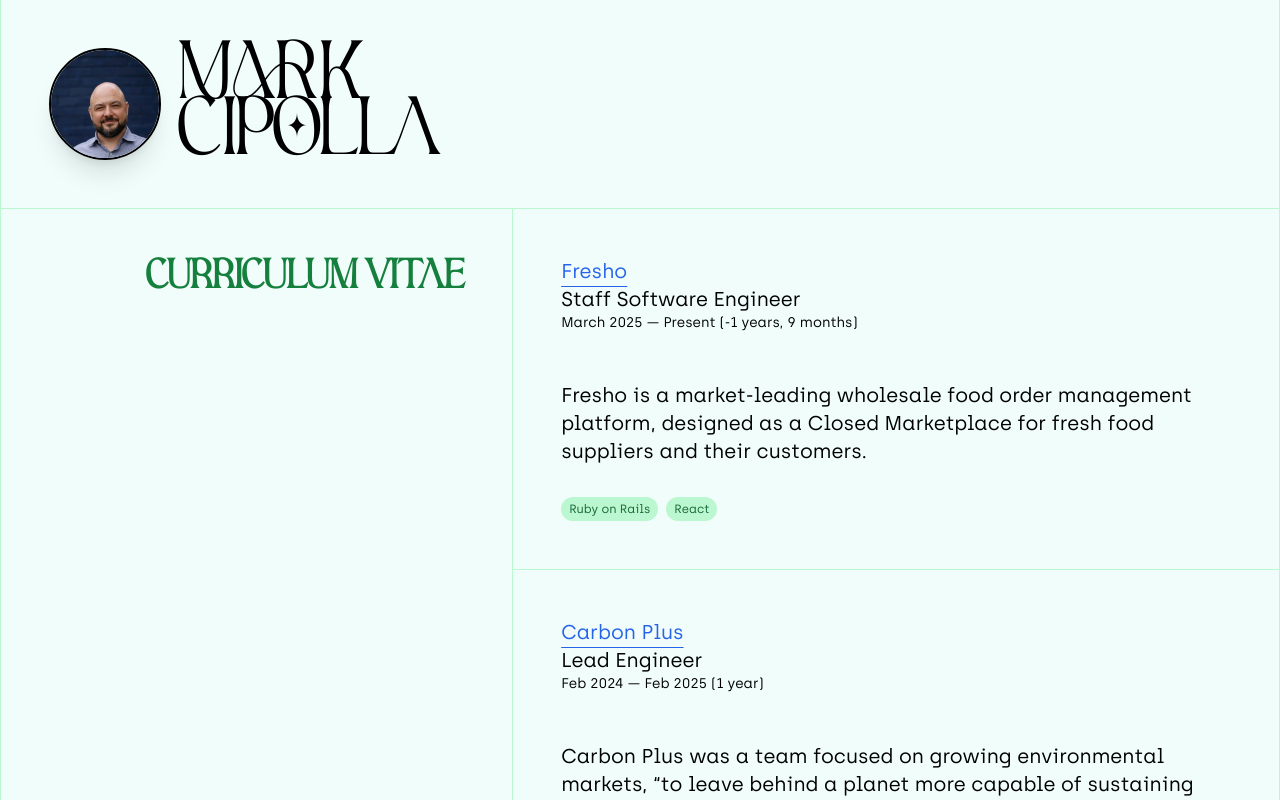
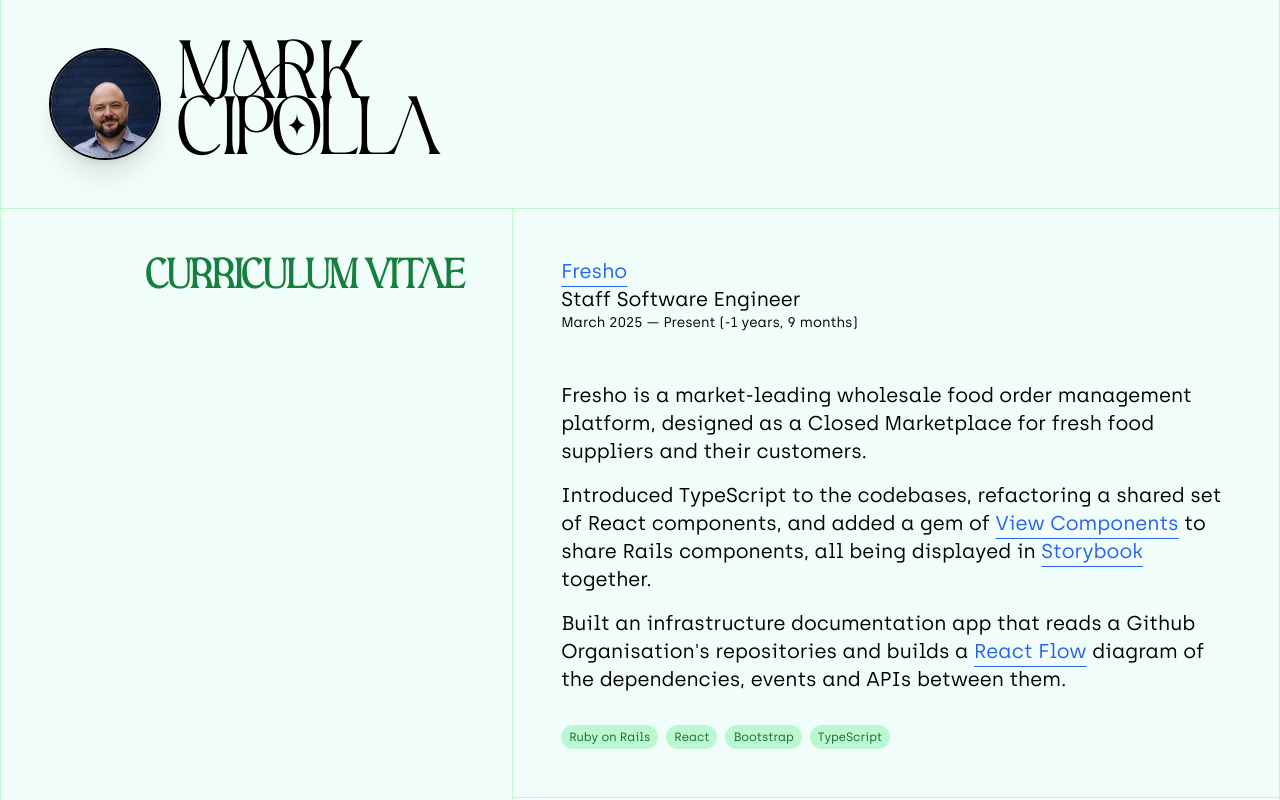
Before and after one commit to markcipolla/markcipolla.com, a Next.js app: page /cv in a window 1280 px wide. Shown: the top 800 px of the page. Built offline with nearby package versions, Linux system fonts and the light colour scheme.

Commit message:
Update fresho cv

```diff
--- a/src/app/cv/page.tsx
+++ b/src/app/cv/page.tsx
@@ -18,9 +18,13 @@
     role: "Staff Software Engineer",
     started: "March 2025",
     ended: null,
-    capabilities: ["Ruby on Rails", "React"],
+    capabilities: ["Ruby on Rails", "React", "Bootstrap", "TypeScript"],
     description: `
 Fresho is a market-leading wholesale food order management platform, designed as a Closed Marketplace for fresh food suppliers and their customers.
+
+Introduced TypeScript to the codebases, refactoring a shared set of React components, and added a gem of [View Components](https://viewcomponents.org/) to share Rails components, all being displayed in [Storybook](https://storybook.js.org/) together.
+
+Built an infrastructure documentation app that reads a Github Organisation's repositories and builds a [React Flow](https://reactflow.dev/) diagram of the dependencies, events and APIs between them.
 `,
   },
   {
```
